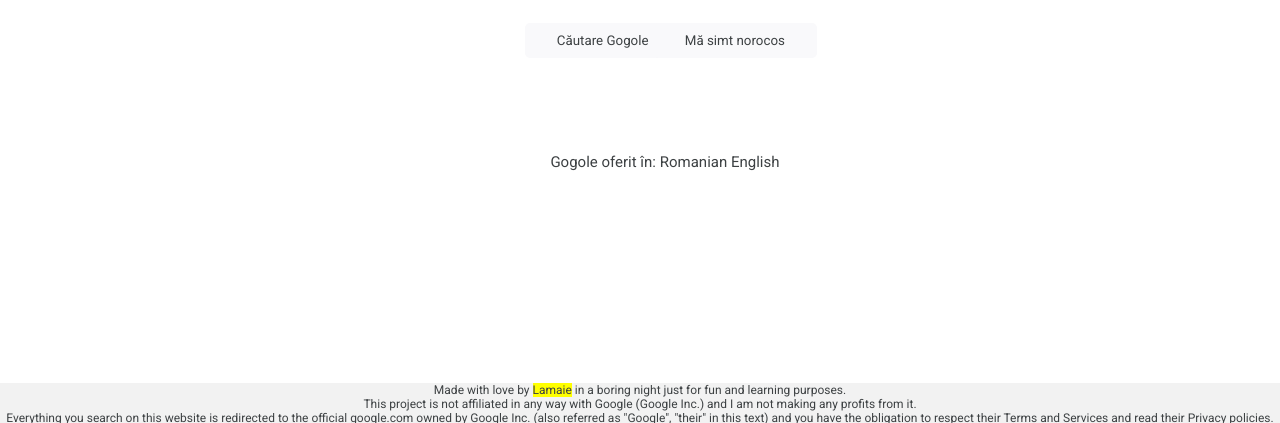
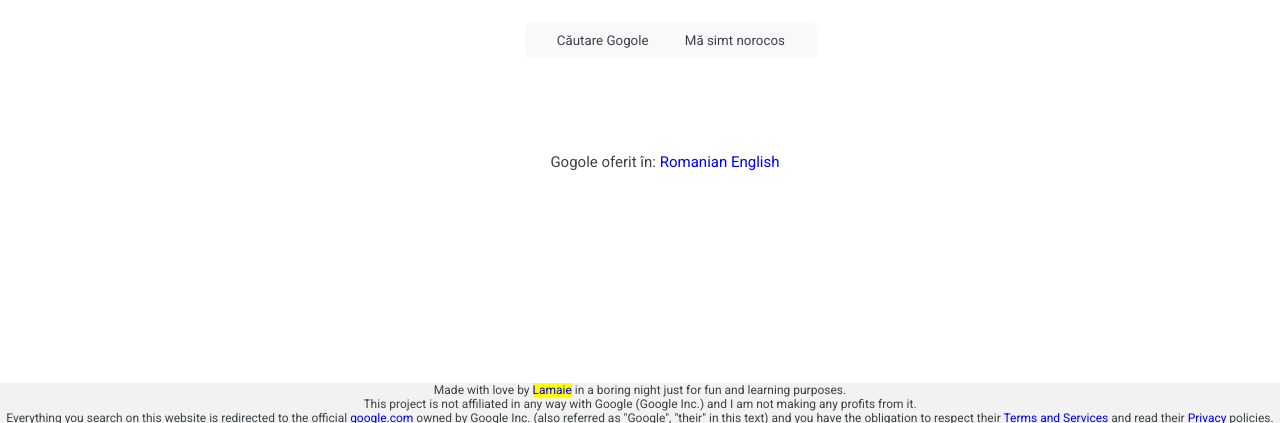
Before and after one commit to Lamaie/gogole, a plain HTML site: page index.html in a window 1280 px wide. Shown: the part 377-800 px from the top of the page. Drawn offline with Linux system fonts and the light colour scheme.

Commit message:
Update index.html

```diff
--- a/index.html
+++ b/index.html
@@ -60,10 +60,7 @@
 </style>
 <!--asta e ca sa nu aiba linii ce e href-->
 <style>
-    a { text-decoration: none; color:#3d4143;}
-a:visited {color:#3d4143;} /* Visited link    */
-a:hover {color:#3d4143;}   /* Mouse over link */
-a:active {color:#3d4143;}  /* Selected link   */
+    a { text-decoration: none;}
 
 }
   </style>
```
